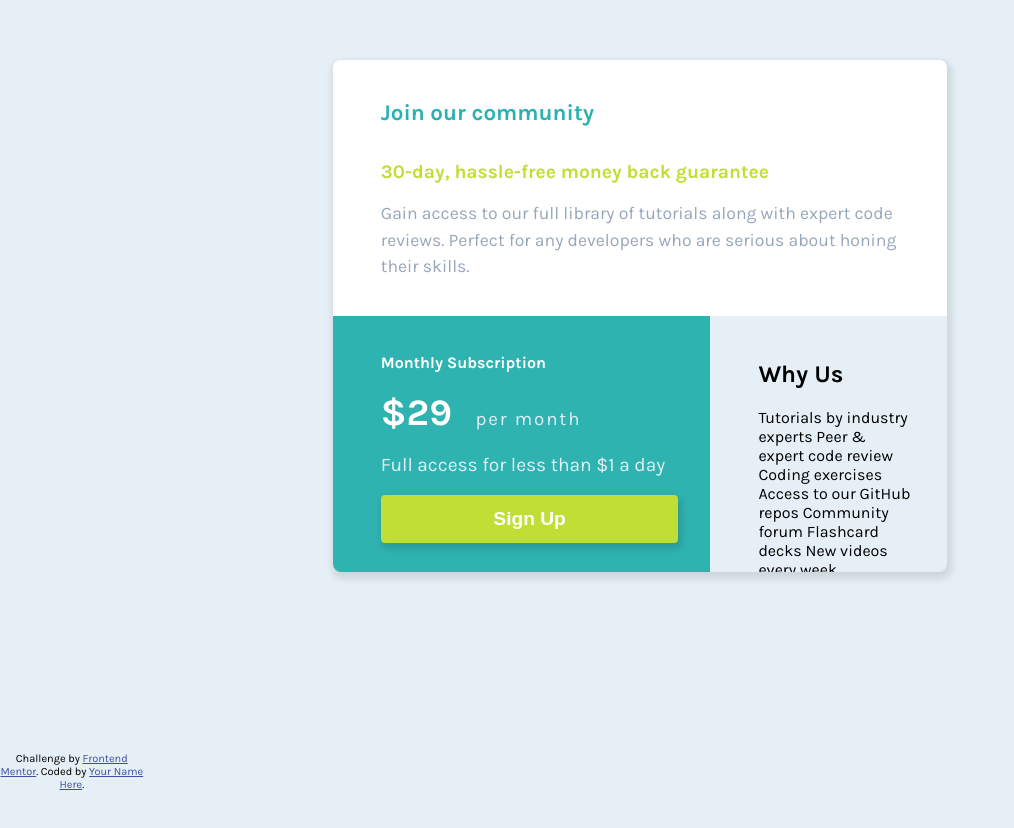
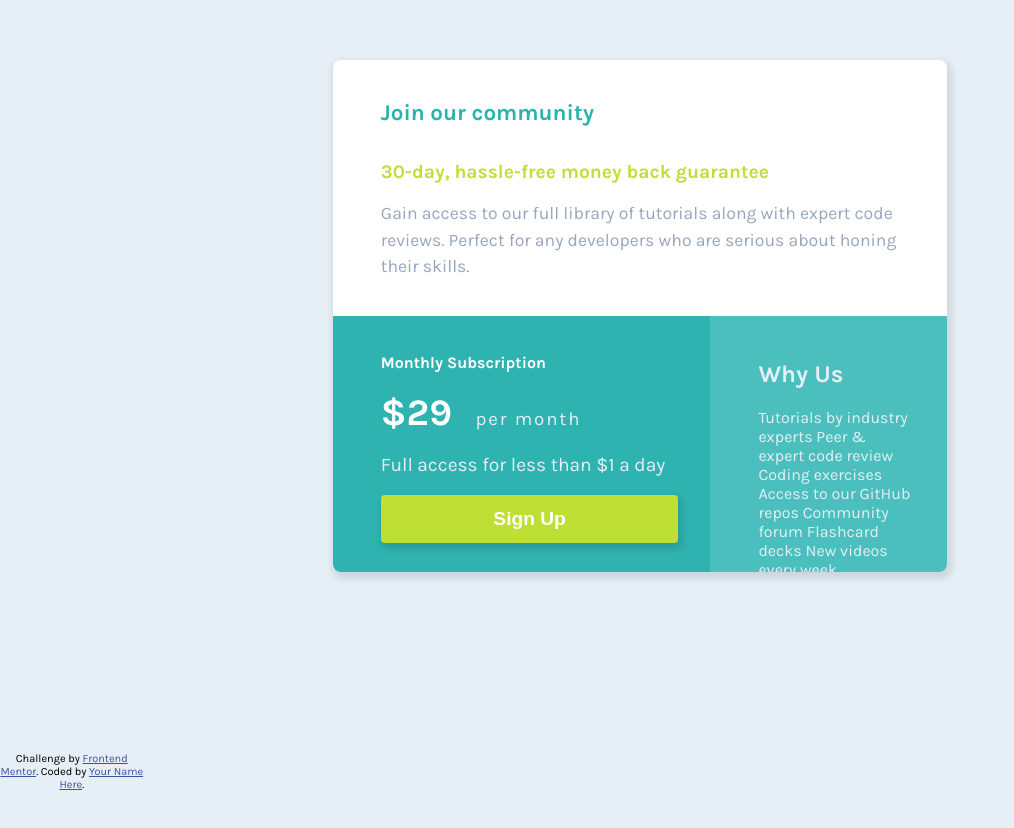
Before and after one commit to FaridJunior/single-price-grid-component-master, a plain HTML site: page index.html in a window 1280 px wide. Shown: the part 120-948 px from the top of the page, without its empty margins (0-1014 px from the left). Drawn offline with Linux system fonts and the light colour scheme.

Commit message:
fix typo

```diff
--- a/style.css
+++ b/style.css
@@ -88,7 +88,7 @@ header p {
 .subscription button:focus {
   outline: none;
 }
-main > footer {
+.main > footer {
   grid-area: footer;
   background-color: #4bbfbe;
   color: var(--neutral1LightGray);
```
